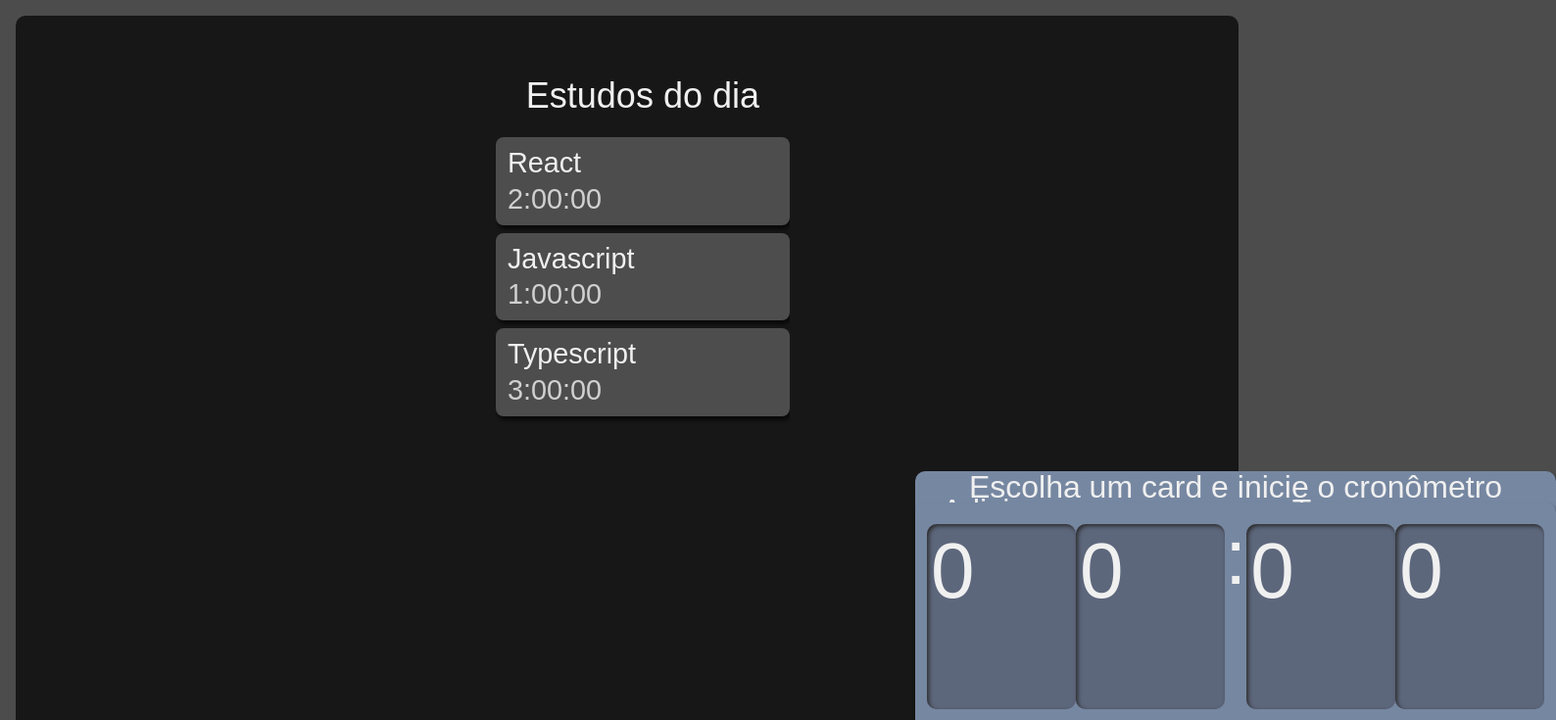
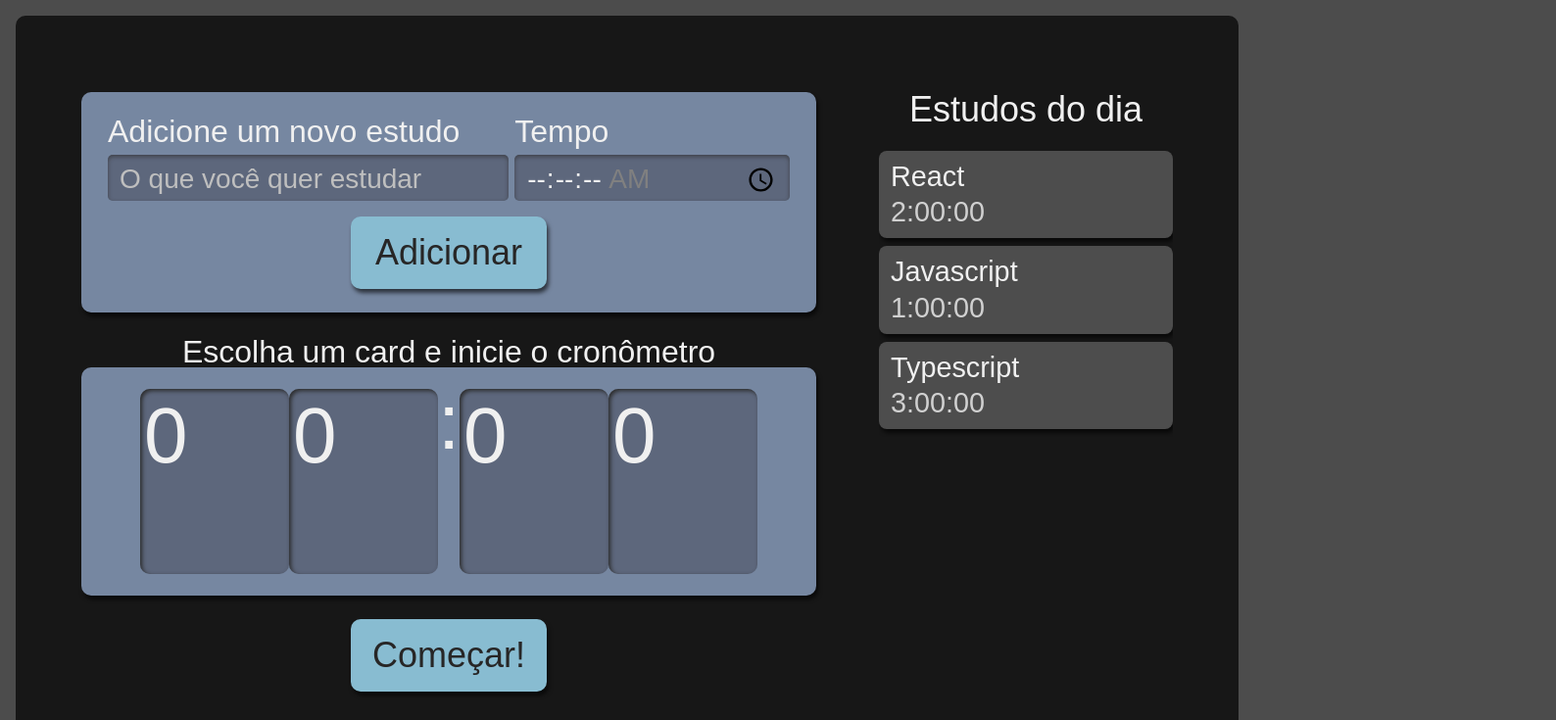
Before and after one commit to namelew/TaskManagement, a React (Create React App) app: page / in a window 1280 px wide. Shown: the top 735 px of the page at 98% size, 1588 px wide, since content can reach past the window. Built offline with nearby package versions, Linux system fonts and the light colour scheme.

Commit message:
Corrigindo problemas nas grid areas

```diff
--- a/src/components/List/List.module.scss
+++ b/src/components/List/List.module.scss
@@ -1,5 +1,5 @@
 .taskList {
-    grid-area: tarefas;
+    grid-area: tasks;
     height: 100%;
 
     h2 {
--- a/src/pages/App.module.scss
+++ b/src/pages/App.module.scss
@@ -2,9 +2,9 @@
   display: grid;
   grid-template-rows: min-content min-content auto;
   grid-template-areas:
-    "nova-tarefa"
-    "cronometro"
-    "tarefas"
+  "new-task"
+  "stopwatch"
+  "tasks"
   ;
   row-gap: 24px;
   min-width: 320px;
@@ -17,8 +17,8 @@
 
   @media screen and (min-width:1280px)  {
     grid-template-areas:
-      "nova-tarefa tarefas"
-      "cronometro tarefas"
+    "new-task tasks"
+    "stopwatch tasks"
     ;
     column-gap: 64px;
     grid-template-rows: min-content min-content;
--- a/src/pages/App.tsx
+++ b/src/pages/App.tsx
@@ -10,8 +10,8 @@ function App() {
   return (
     <div className={style.AppStyle}>
       <Form/>
+      <List/>
       <Stopwatch/>
-      <List/>
     </div>
   );
 }
```
Lines whose indentation alone changed are shown as unchanged.
